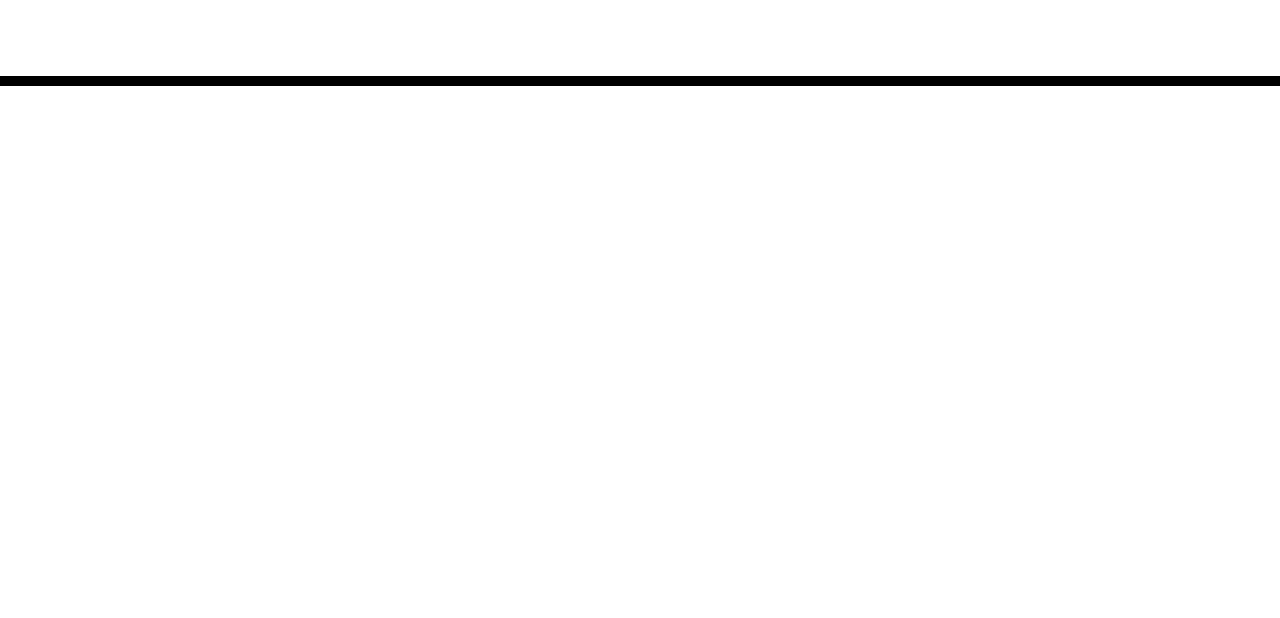
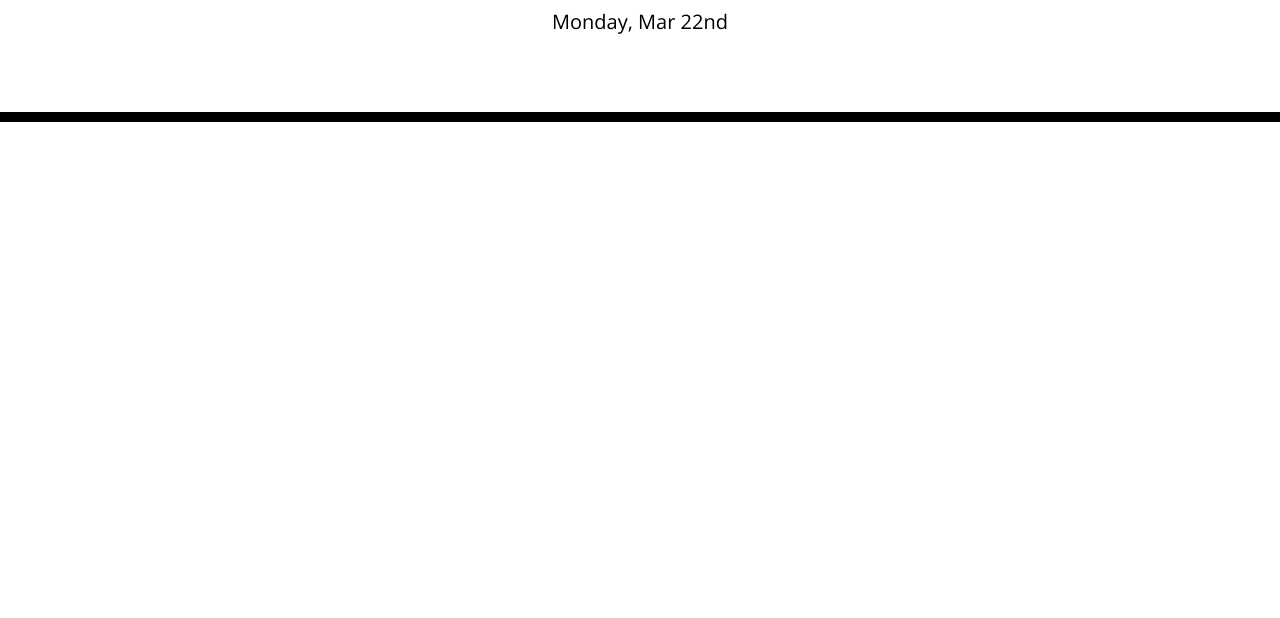
Before and after one commit to GurkiratSaini/work-day-scheduler, a plain HTML site: page index.html in a window 1280 px wide. Shown: the part 182-800 px from the top of the page. Drawn offline with nearby package versions, Linux system fonts and the light colour scheme.

Commit message:
restructured assets

```diff
--- /dev/null
+++ b/assets/js/script.js
@@ -0,0 +1,4 @@
+var currentDay = document.querySelector("#currentDay");
+var container = document.querySelector(".container");
+
+currentDay.textContent = moment().format("dddd, MMM Do");
--- a/index.html
+++ b/index.html
@@ -18,7 +18,7 @@
       href="https://fonts.googleapis.com/css?family=Open+Sans&display=swap"
       rel="stylesheet"
     />
-    <link rel="stylesheet" href="style.css" />
+    <link rel="stylesheet" href="./assets/style/style.css" />
     <title>Work Day Scheduler</title>
   </head>
 
@@ -34,5 +34,6 @@
 
     <script src="https://code.jquery.com/jquery-3.4.1.min.js"></script>
     <script src="https://cdnjs.cloudflare.com/ajax/libs/moment.js/2.24.0/moment.min.js"></script>
+    <script src="./assets/js/script.js"></script>
   </body>
 </html>
```
Also changed, not shown: assets/style/style.css (renamed from style.css).
